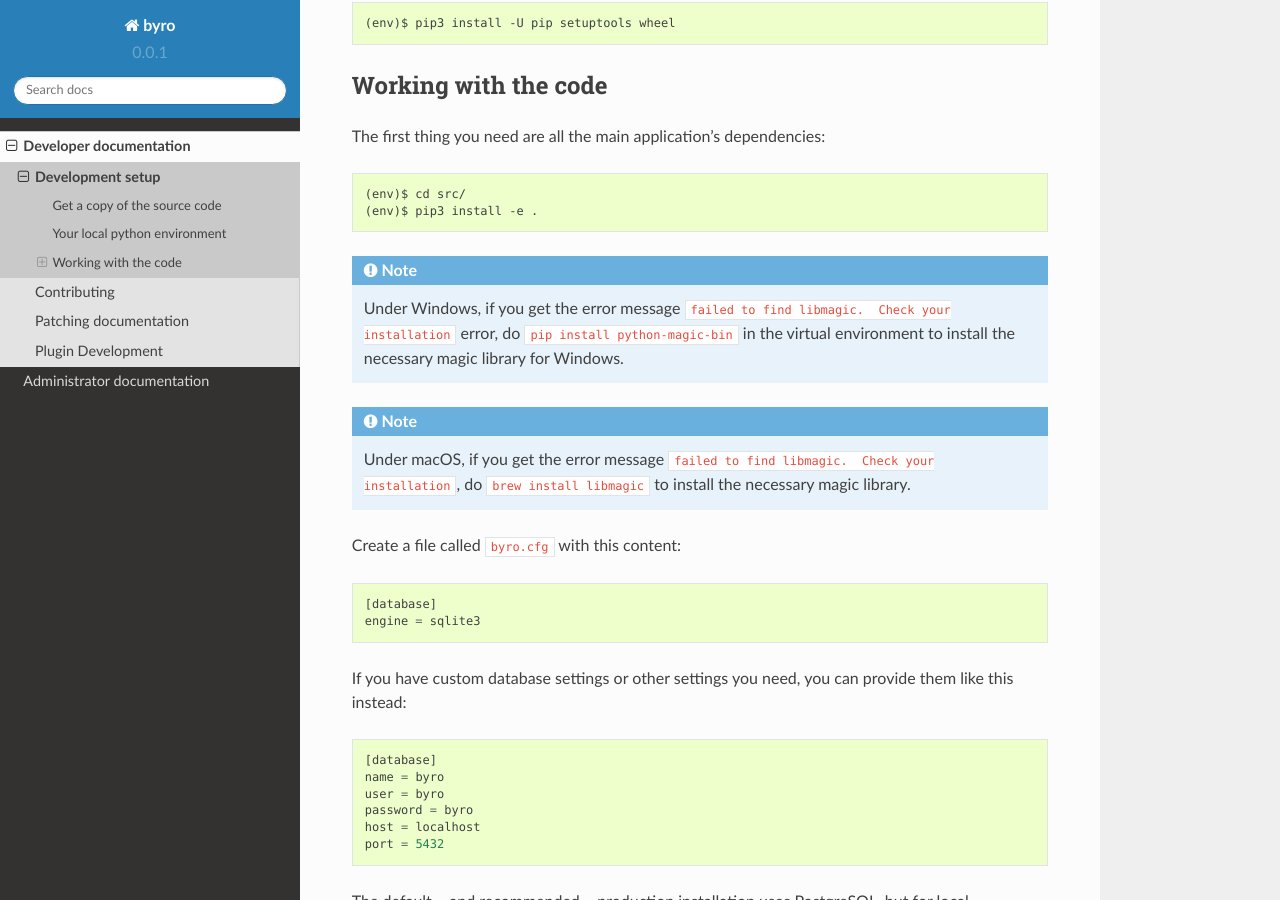
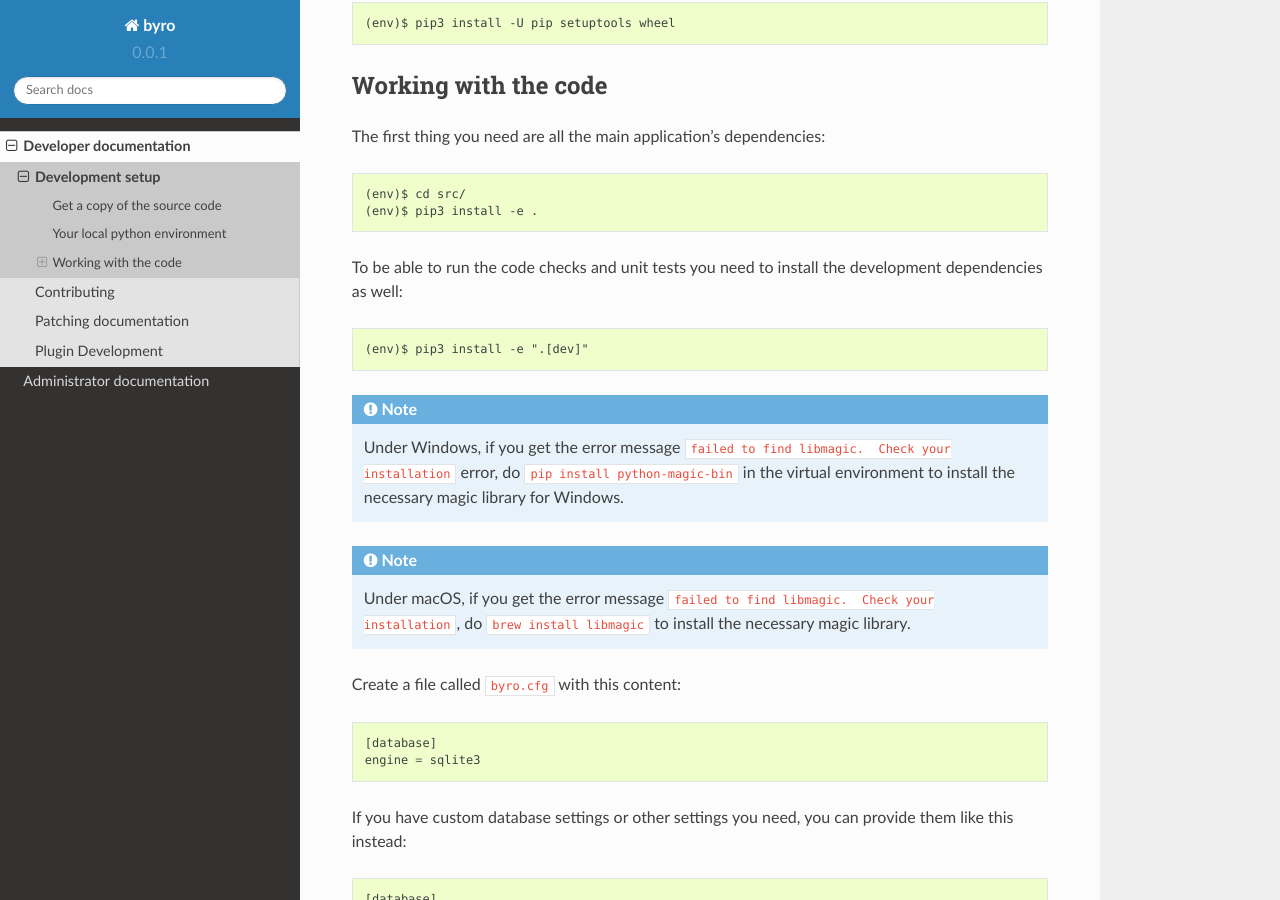
Before and after one commit to byro/byro, a Sphinx documentation site: the page built from docs/developer/setup.rst, in a window 1280 px wide and 900 px high, scrolled down 1404 px. Built offline with Sphinx 7.4.7 and the Read the Docs theme 2.0.0, drawn with Linux system fonts in a browser that asks for light colours; the version number is read from the project's files by our own code.

Commit message:
docs: Added note about development dependencies
To run the tests and code checks we have to install the needed tools.
This isn't mentioned in the developer documentation, yet

Signed-off-by: Nis Wechselberg <enbewe@enbewe.de>

```diff
--- a/docs/developer/setup.rst
+++ b/docs/developer/setup.rst
@@ -69,6 +69,10 @@ The first thing you need are all the main application's dependencies::
 
     (env)$ cd src/
     (env)$ pip3 install -e .
+
+To be able to run the code checks and unit tests you need to install the development dependencies as well::
+
+    (env)$ pip3 install -e ".[dev]"
 
 .. note:: Under Windows, if you get the error message ``failed to find libmagic.  Check your installation`` error, do ``pip install python-magic-bin`` in the virtual environment to install the necessary magic library for Windows.
 
```
